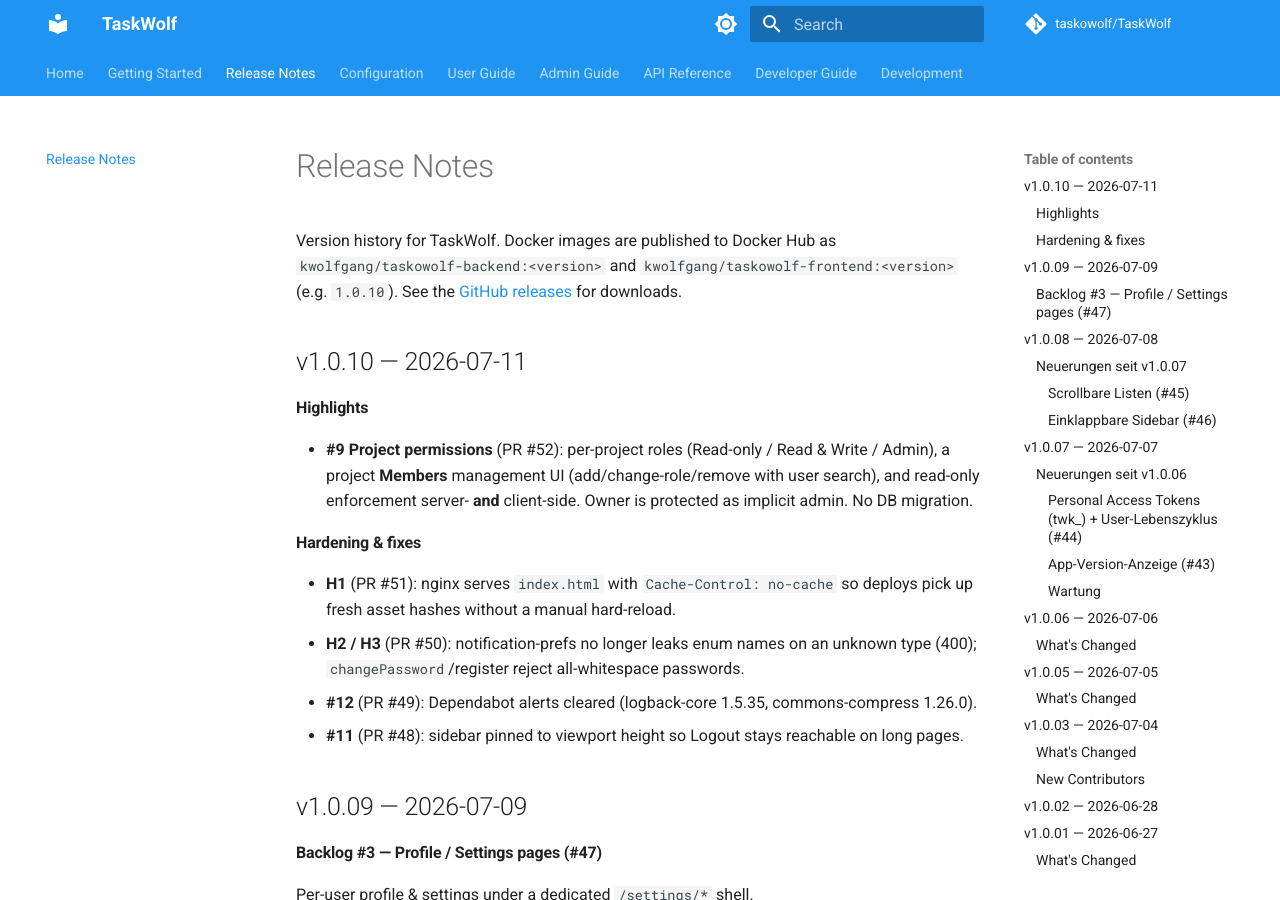
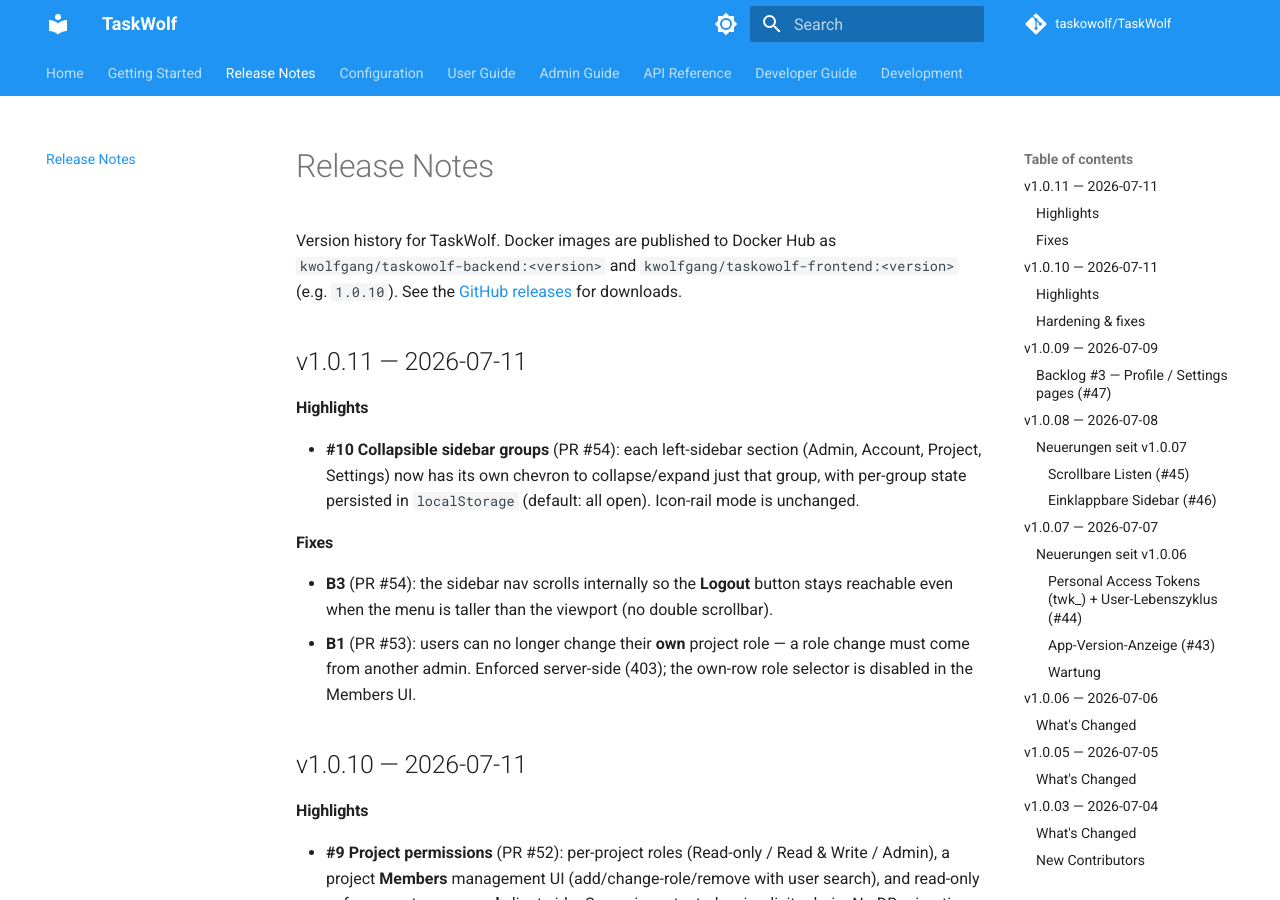
Before and after one commit to WolfTasks/TaskWolf, an MkDocs documentation site: the page built from mkdocs/release-notes.md, in a window 1280 px wide and 900 px high. Built offline with MkDocs 1.6.1 and Material for MkDocs 9.7.7, drawn with Linux system fonts in a browser that asks for light colours; comment, search, counter and statistics services are not loaded.

Commit message:
chore(release): v1.0.11
- #10 (PR #54): per-group collapsible sidebar sections
- B3 (PR #54): sidebar nav scrolls internally so Logout stays reachable
- B1 (PR #53): forbid changing your own project role (server 403 + UI)
- B2: deferred — read-only enforcement already shipped (client useProjectRole
  + server 403); only a regression test remains outstanding.

Co-Authored-By: Claude Opus 4.8 <noreply@anthropic.com>

```diff
--- a/mkdocs/release-notes.md
+++ b/mkdocs/release-notes.md
@@ -3,6 +3,17 @@
 Version history for TaskWolf. Docker images are published to Docker Hub as
 `kwolfgang/taskowolf-backend:<version>` and `kwolfgang/taskowolf-frontend:<version>`
 (e.g. `1.0.10`). See the [GitHub releases](https://github.com/WolfTasks/TaskWolf/releases) for downloads.
+
+## v1.0.11 — 2026-07-11
+
+#### Highlights
+
+- **#10 Collapsible sidebar groups** (PR #54): each left-sidebar section (Admin, Account, Project, Settings) now has its own chevron to collapse/expand just that group, with per-group state persisted in `localStorage` (default: all open). Icon-rail mode is unchanged.
+
+#### Fixes
+
+- **B3** (PR #54): the sidebar nav scrolls internally so the **Logout** button stays reachable even when the menu is taller than the viewport (no double scrollbar).
+- **B1** (PR #53): users can no longer change their **own** project role — a role change must come from another admin. Enforced server-side (403); the own-row role selector is disabled in the Members UI.
 
 ## v1.0.10 — 2026-07-11
 
```
Also changed, not shown: docs/superpowers/specs/2026-07-07-backlog-overview.md (+29 -21 lines), 1 other file.
